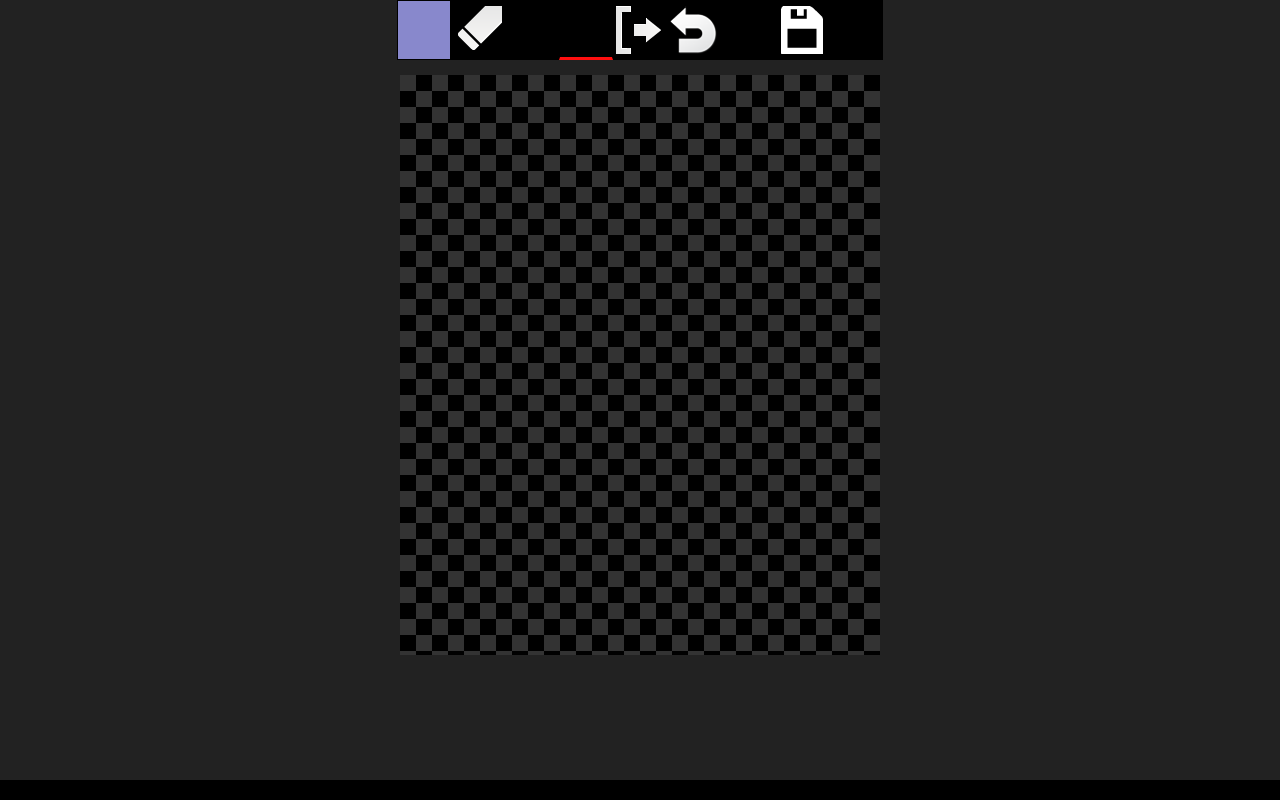
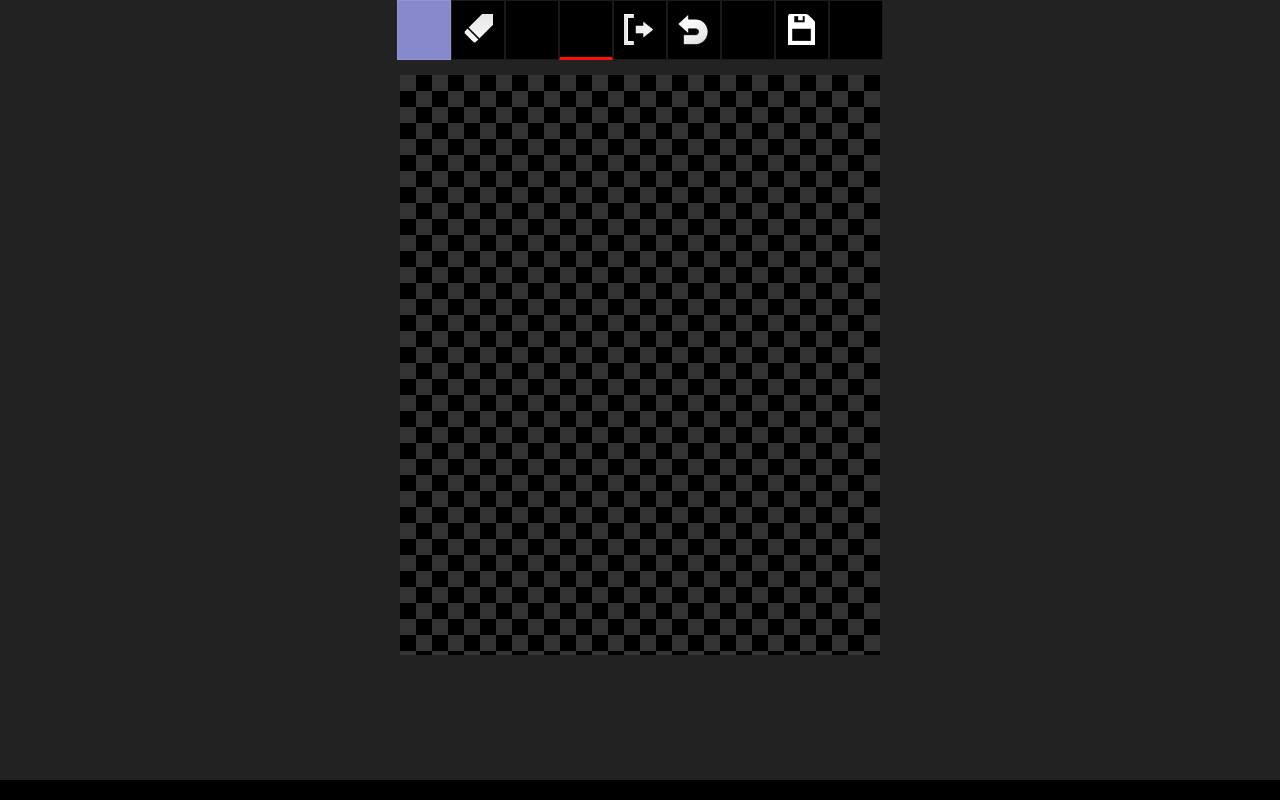
Before and after one commit to purplecabbage/8bit, a plain HTML site: page index.html in a window 1280 px wide. Drawn offline with Linux system fonts and the light colour scheme.

Commit message:
make icons smaller, add borders

```diff
--- a/css/master.css
+++ b/css/master.css
@@ -116,7 +116,7 @@ body
 #toolBar div
 {
     background-color:#99F;
-    border:solid 1px rgba(0,0,0,1.0);
+    border:solid 1px rgba(255,255,255,0.1);
     margin:0 auto;
     padding:4px 2px;
     display:table-cell;
@@ -128,6 +128,7 @@ body
     text-align:center;
     background-repeat: no-repeat;
     background-position:center center;
+    background-size:60%;
 
     -webkit-transition:-webkit-transform 600ms ease-in-out;
     transition:transform 600ms ease-in-out;
```
